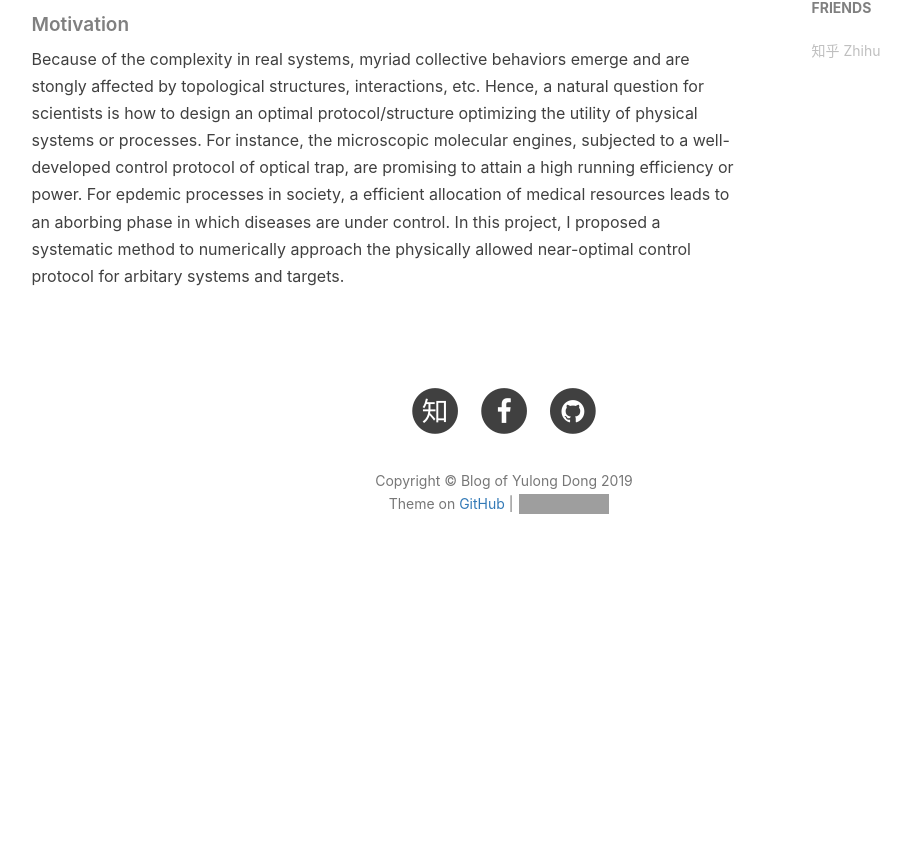
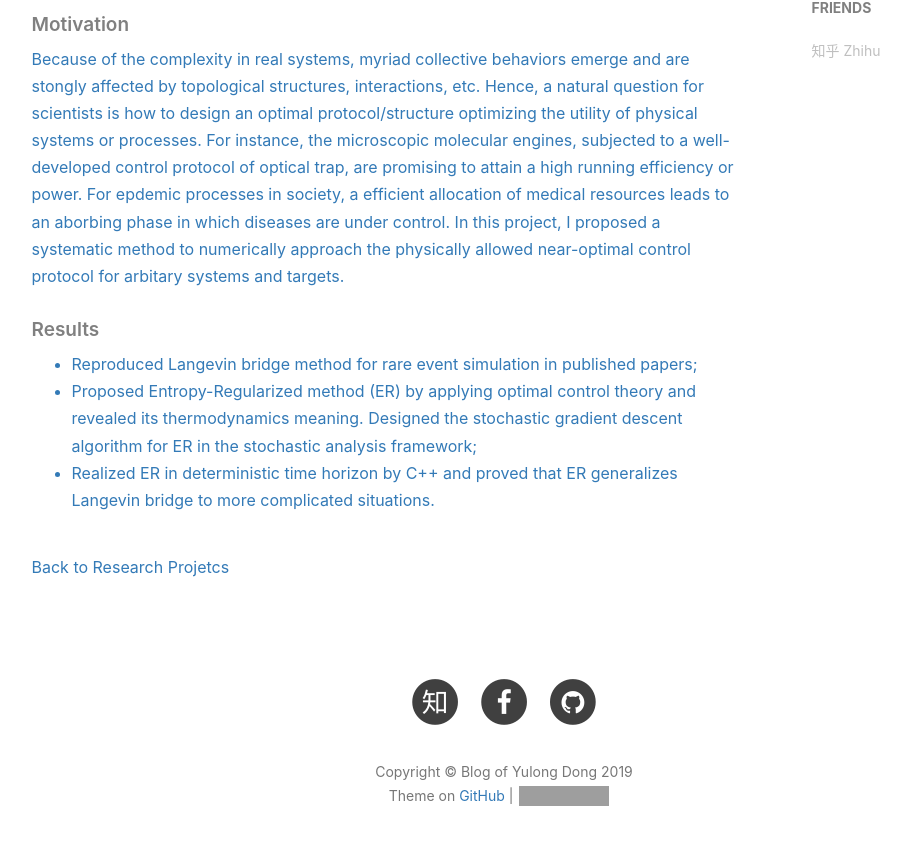
Before and after one commit to dongylaq/dongylaq.github.io, a Jekyll site: the page built from research.html, in a window 1280 px wide and 900 px high, scrolled down 891 px. Shown: the top 845 px of the window, without its empty margins (136-1047 px from the left). Built offline with Jekyll 4.4.1, drawn with Linux system fonts in a browser that asks for light colours; nearby versions of some CDN libraries; comment, search, counter and statistics services are not loaded; before the commit the page ends 1499 px from its top, so only the background shows below that; grey boxes are pictures that could not be loaded.

Commit message:
Update research.html

```diff
--- a/research.html
+++ b/research.html
@@ -18,7 +18,7 @@ header-img: "img/title.jpeg"
 
         <p>Research overview</p>
 
-    <h5>Research Projects</h5>
+    <a name="projects"><h5>Research Projects</h5>
 
     <ul>
         <li>Control of Nonequilibrium Complex Physical Systems: A Stochastic Control Approach</li>
@@ -33,7 +33,14 @@ header-img: "img/title.jpeg"
     <h5>Motivation</h5>
     <p>Because of the complexity in real systems, myriad collective behaviors emerge and are stongly affected by topological structures, interactions, etc. Hence, a natural question for scientists is how to design an optimal protocol/structure optimizing the utility of physical systems or processes. For instance, the microscopic molecular engines, subjected to a well-developed control protocol of optical trap, are promising to attain a high running efficiency or power. For epdemic processes in society, a efficient allocation of medical resources leads to an aborbing phase in which diseases are under control. In this project, I proposed a systematic method to numerically approach the physically allowed near-optimal control protocol for arbitary systems and targets.</p>
 
+    <h5>Results</h5>
+    <ul>
+        <li>Reproduced Langevin bridge method for rare event simulation in published papers;</li>
+        <li>Proposed Entropy-Regularized method (ER) by applying optimal control theory and revealed its thermodynamics meaning. Designed the stochastic gradient descent algorithm for ER in the stochastic analysis framework;</li>
+        <li>Realized ER in deterministic time horizon by C++ and proved that ER generalizes Langevin bridge to more complicated situations.</li>
+    </ul>
 
+<p><a href="#projects" class="hr0" role="button">Back to Research Projetcs</a></p>
 </div>
 
 <!-- English Version -->
```
